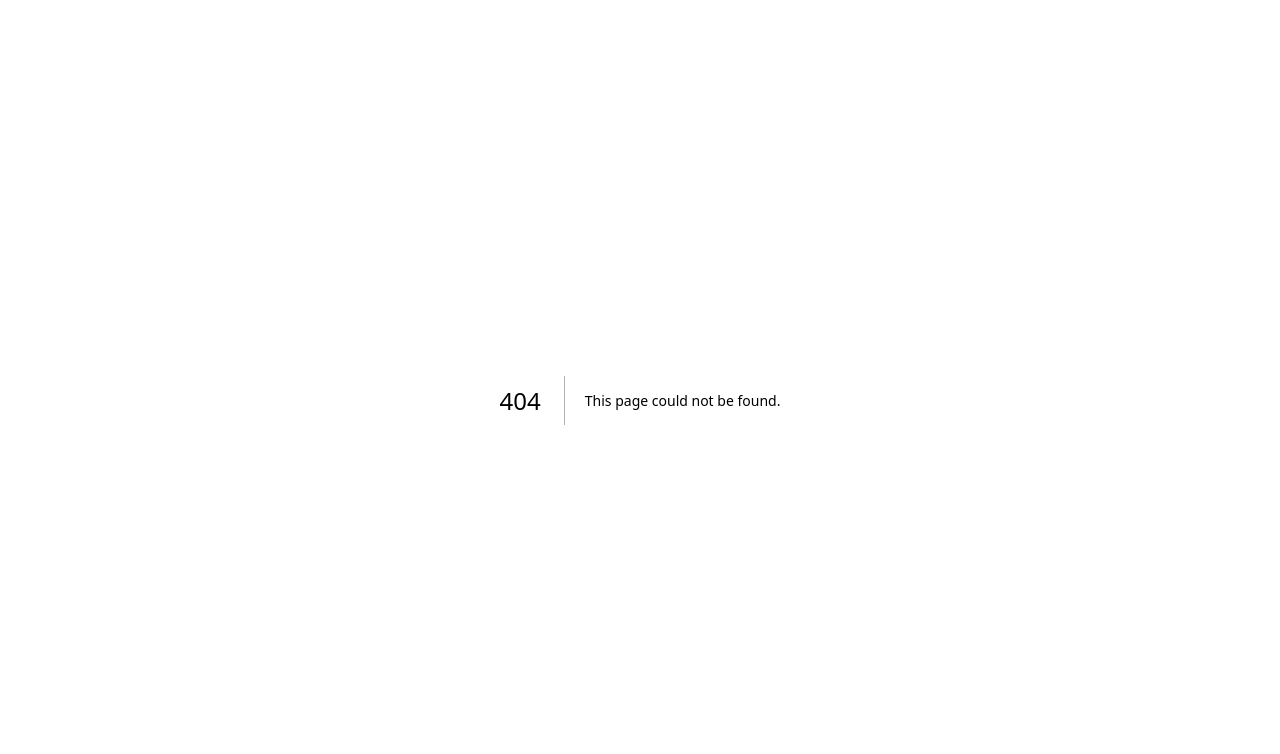
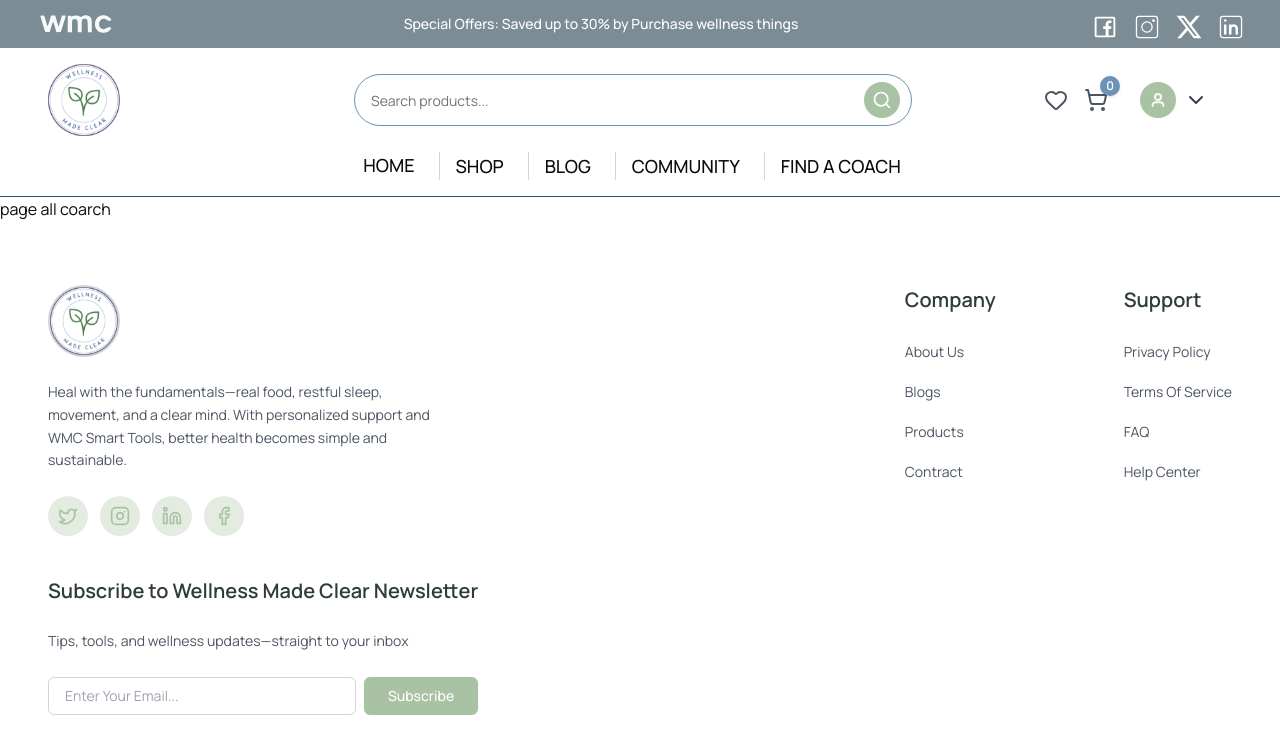
Before and after one commit to FSDTeam-SAA/wellnessmclear-frontend, a Next.js app: page /all-coach in a window 1280 px wide. Before the commit this address had no page. Shown: the top 754 px of the page. Built offline with nearby package versions, Linux system fonts and the light colour scheme.

Commit message:
build coach route

```diff
--- /dev/null
+++ b/src/app/(website)/all-coach/page.tsx
@@ -0,0 +1,12 @@
+import React from 'react'
+
+const page = () => {
+  return (
+    <div>page
+
+        all coarch
+    </div>
+  )
+}
+
+export default page
```
